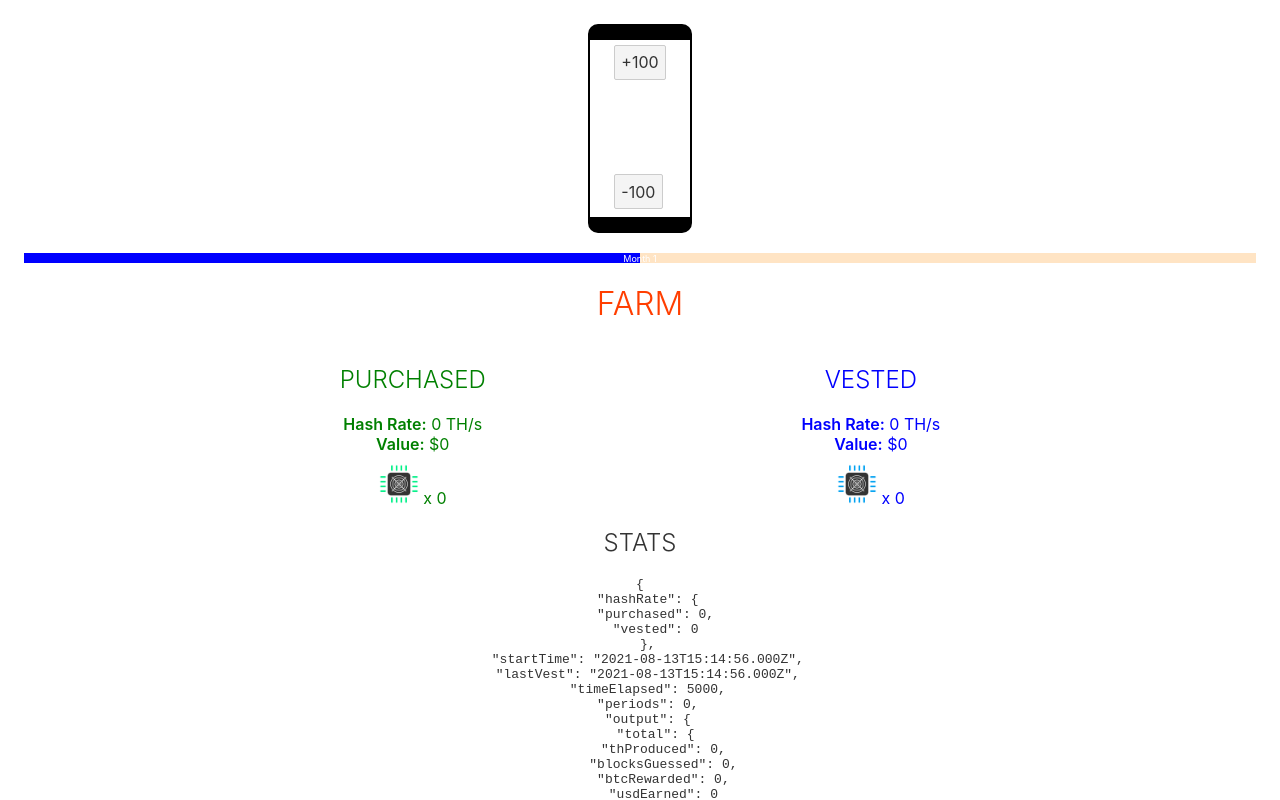
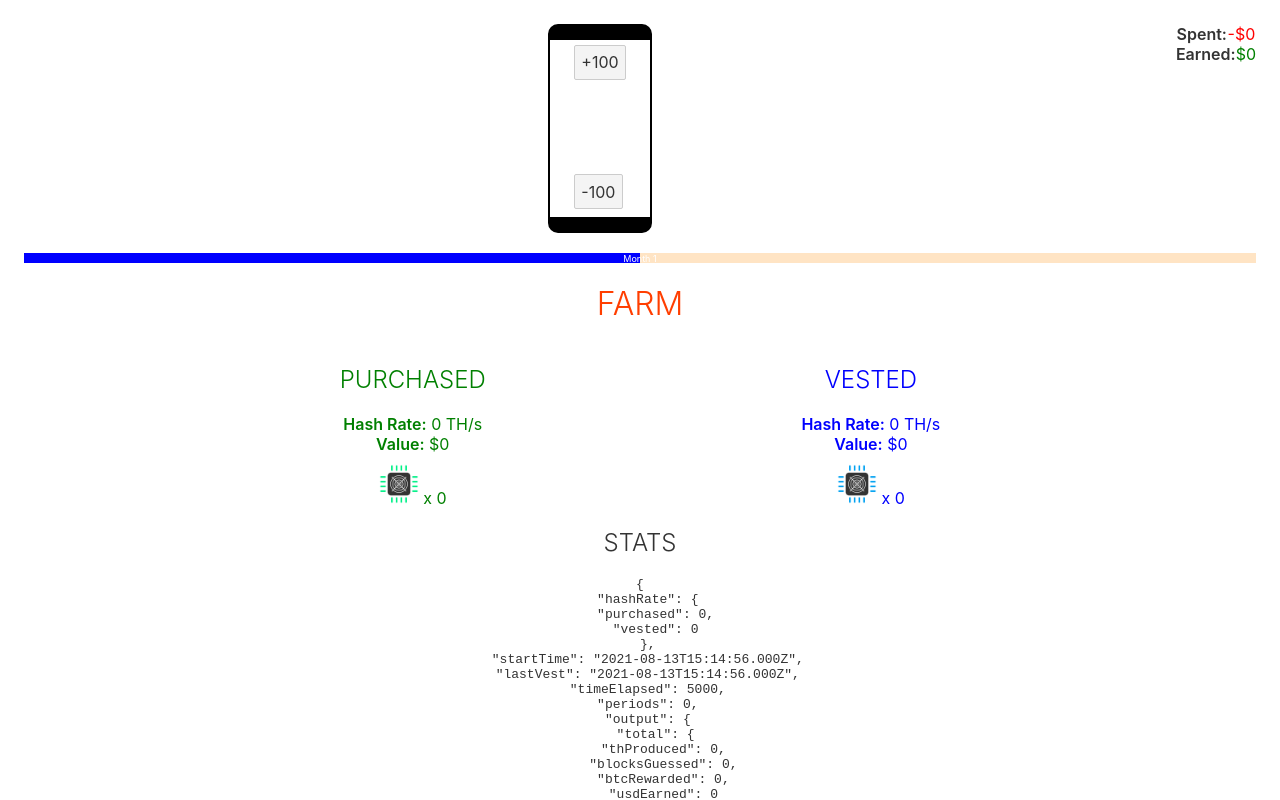
Before and after one commit to esaounkine/cloudmining-demo, a Svelte app: page / in a window 1280 px wide. Shown: the top 800 px of the page. Built offline with nearby package versions, Linux system fonts and the light colour scheme; the HTML template or start-up script is replaced by a standard one.

Commit message:
Add bank

```diff
--- a/src/App.svelte
+++ b/src/App.svelte
@@ -7,6 +7,7 @@
   import Farm from "./components/farm/Farm.svelte";
   import Period from "./components/period/Period.svelte";
   import Smartphone from "./components/smartphone/Smartphone.svelte";
+  import Bank from "./components/bank/Bank.svelte";
 
   const tick = () => {
     $state = reduce($state);
@@ -21,6 +22,8 @@
     <Smartphone width={100}>
       <Controls />
     </Smartphone>
+
+    <Bank />
   </div>
 
   <Period />
@@ -36,6 +39,12 @@
     padding: 1em;
     max-width: 240px;
     margin: 0 auto;
+  }
+
+  @media (min-width: 640px) {
+    main {
+      max-width: none;
+    }
   }
 
   :global(h1) {
@@ -57,9 +66,8 @@
     justify-content: space-evenly;
   }
 
-  @media (min-width: 640px) {
-    main {
-      max-width: none;
-    }
+  :global(.label) {
+    font-weight: 600;
+    display: inline-block;
   }
 </style>
--- /dev/null
+++ b/src/components/bank/Bank.svelte
@@ -0,0 +1,27 @@
+<script lang="ts">
+  import { config, state } from "../../state/state";
+</script>
+
+<div>
+  <div class="oneline">
+    <div class="label">Spent:</div>
+    <div class="negative">
+      -${$state.hashRate.purchased * config.costPerThUsd}
+    </div>
+  </div>
+  <div class="oneline">
+    <div class="label">Earned:</div>
+    <div class="positive">
+      ${$state.output.total.usdEarned}
+    </div>
+  </div>
+</div>
+
+<style>
+    .negative {
+        color: red;
+    }
+    .positive {
+        color:  green;
+    }
+</style>
--- a/src/components/farm/Rack.svelte
+++ b/src/components/farm/Rack.svelte
@@ -45,8 +45,4 @@
   .totals {
     margin: 10px 0;
   }
-  .label {
-    font-weight: 600;
-    display: inline-block;
-  }
 </style>
```
